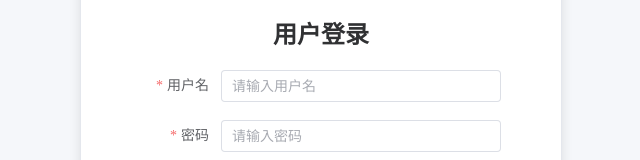
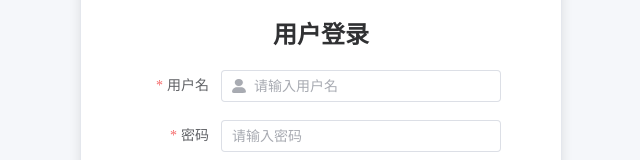
Before and after one commit to QingYiShiDeCha/security-admin-demo, a Vue app in the folder Security-Admin-Vue/: page /login in a window 1280 px wide. Shown: the part 300-460 px from the top of the page, without its empty margins (319-959 px from the left). Built offline with nearby package versions, Linux system fonts and the light colour scheme.

Commit message:
feat✨: 配置自动导入组件

```diff
--- a/Security-Admin-Vue/package.json
+++ b/Security-Admin-Vue/package.json
@@ -20,6 +20,8 @@
     "fast-glob": "^3.3.2",
     "sass": "^1.78.0",
     "sass-loader": "^16.0.1",
+    "unplugin-auto-import": "^0.18.3",
+    "unplugin-vue-components": "^0.27.4",
     "vite": "^5.3.1",
     "vite-plugin-svg-icons": "^2.0.1",
     "vite-plugin-vue-devtools": "^7.3.1"
--- a/Security-Admin-Vue/src/main.js
+++ b/Security-Admin-Vue/src/main.js
@@ -8,12 +8,9 @@ import 'element-plus/dist/index.css'
 import App from './App.vue'
 import router from './router'
 import 'virtual:svg-icons-register'
-import globalComponent from '@/components'
 const app = createApp(App)
 
 app.use(ElementPlus)
 app.use(createPinia())
 app.use(router)
-
-app.use(globalComponent)
 app.mount('#app')
--- a/Security-Admin-Vue/src/views/Login/index.vue
+++ b/Security-Admin-Vue/src/views/Login/index.vue
@@ -4,7 +4,11 @@
       <h2 class="login-title">用户登录</h2>
       <el-form :model="loginForm" class="login-form" ref="loginForm" :rules="rules" label-width="80px">
         <el-form-item label="用户名" prop="username">
-          <el-input v-model="loginForm.username" placeholder="请输入用户名"></el-input>
+          <el-input v-model="loginForm.username" placeholder="请输入用户名">
+            <template #prefix>
+              <SvgIcon iconClass="user" />
+            </template>
+          </el-input>
         </el-form-item>
         <el-form-item label="密码" prop="password">
           <el-input v-model="loginForm.password" type="password" placeholder="请输入密码"></el-input>
@@ -20,6 +24,7 @@
 <script setup>
 import { reactive, ref } from 'vue'
 import { ElMessage } from 'element-plus'
+// import SvgIcon from '@/components/svg-icon/index.vue'
 
 const loginForm = reactive({
   username: '',
--- a/Security-Admin-Vue/vite.config.js
+++ b/Security-Admin-Vue/vite.config.js
@@ -4,6 +4,7 @@ import path from 'node:path'
 import { defineConfig } from 'vite'
 import vue from '@vitejs/plugin-vue'
 import vueDevTools from 'vite-plugin-vue-devtools'
+import Components from 'unplugin-vue-components/vite'
 
 import { createSvgIconsPlugin } from 'vite-plugin-svg-icons'
 
@@ -17,6 +18,12 @@ export default defineConfig({
       symbolId: "icon-[name]",
       inject: "body-last",
       customDomId: "__svg__icons_dom__"
+    }),
+    Components({
+      dirs: ['src/components'],
+      extensions: ['vue'],
+      deep: true,
+      dts: 'src/components.d.ts', // 启用类型声明文件生成
     })
   ],
   resolve: {
```
Also changed, not shown: 1 other file (tests, documents, lock files or other folders).
